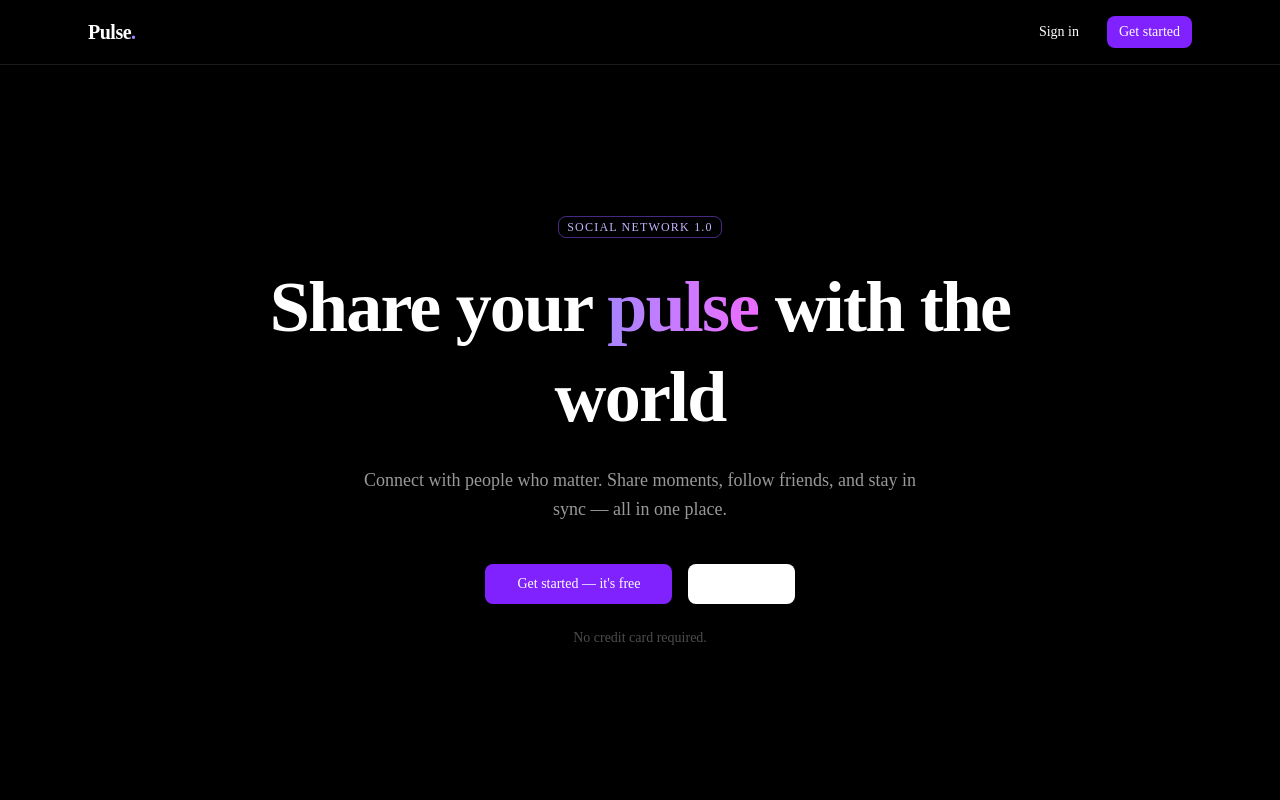
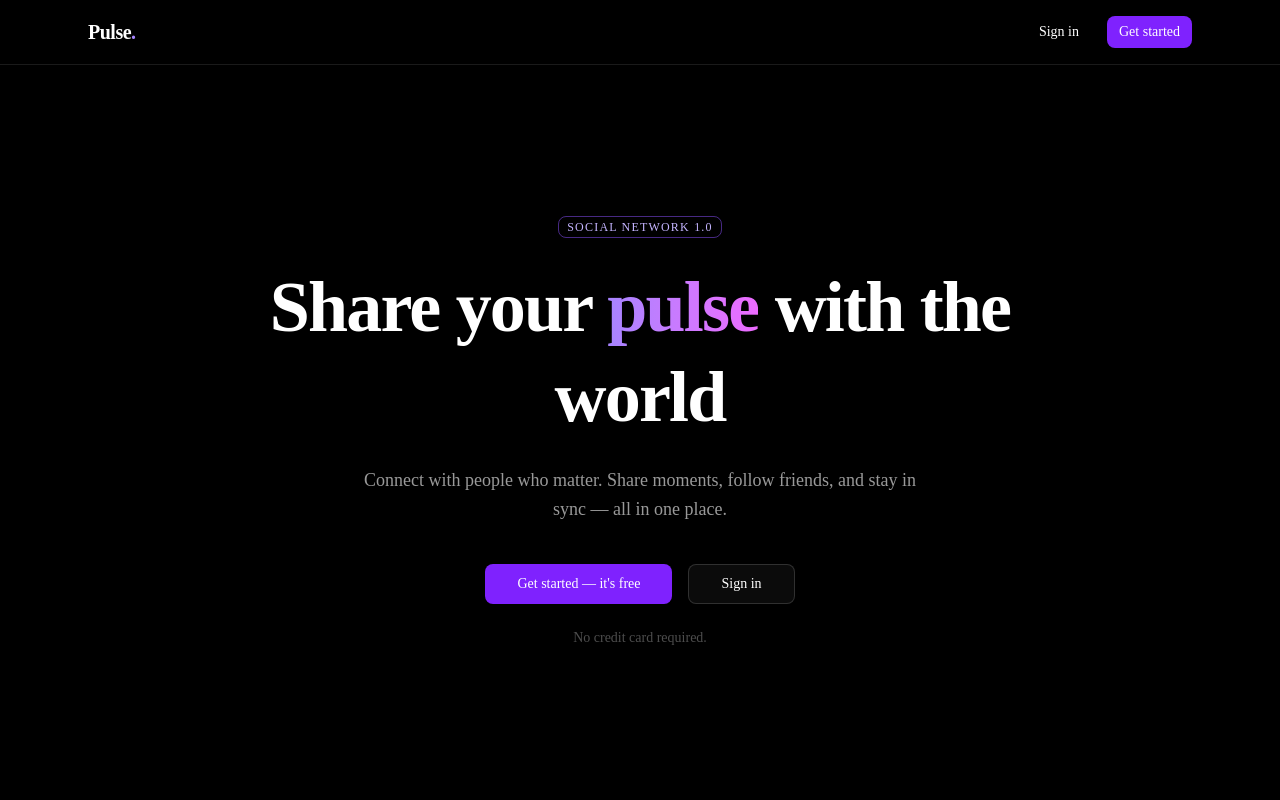
Before and after one commit to ejaramillom/cadre-test, a Next.js app: page / in a window 1280 px wide. Shown: the top 800 px of the page. Built offline with nearby package versions, Linux system fonts and the light colour scheme.

Commit message:
[CDR-004] fix: dark mode, navbar contrast, animated orb background

```diff
--- a/src/app/globals.css
+++ b/src/app/globals.css
@@ -128,3 +128,22 @@
     @apply font-sans;
   }
 }
+@keyframes float-slow {
+  0%, 100% { transform: translate(0, 0) scale(1); }
+  33% { transform: translate(30px, -40px) scale(1.05); }
+  66% { transform: translate(-20px, 20px) scale(0.95); }
+}
+
+@keyframes float-medium {
+  0%, 100% { transform: translate(0, 0) scale(1); }
+  40% { transform: translate(-35px, 30px) scale(1.08); }
+  70% { transform: translate(25px, -20px) scale(0.97); }
+}
+
+.animate-float-slow {
+  animation: float-slow 18s ease-in-out infinite;
+}
+
+.animate-float-medium {
+  animation: float-medium 14s ease-in-out infinite;
+}
--- a/src/app/layout.tsx
+++ b/src/app/layout.tsx
@@ -25,9 +25,9 @@
   return (
     <html
       lang="en"
-      className={`${geistSans.variable} ${geistMono.variable} h-full antialiased`}
+      className={`dark ${geistSans.variable} ${geistMono.variable} h-full antialiased`}
     >
-      <body className="min-h-full flex flex-col">{children}</body>
+      <body className="min-h-full flex flex-col bg-black text-white">{children}</body>
     </html>
   );
 }
--- a/src/components/organisms/Hero.tsx
+++ b/src/components/organisms/Hero.tsx
@@ -4,8 +4,13 @@
 
 export function Hero() {
   return (
-    <section className="relative min-h-screen flex flex-col items-center justify-center text-center px-6 pt-16">
-      <div className="absolute inset-0 -z-10 bg-[radial-gradient(ellipse_at_top,_var(--tw-gradient-stops))] from-violet-900/40 via-black to-black" />
+    <section className="relative min-h-screen flex flex-col items-center justify-center text-center px-6 pt-16 overflow-hidden">
+      {/* Animated orbs */}
+      <div className="pointer-events-none absolute inset-0 -z-10">
+        <div className="animate-float-slow absolute -top-32 -left-32 w-[500px] h-[500px] rounded-full bg-violet-600/20 blur-[120px]" />
+        <div className="animate-float-medium absolute -bottom-20 -right-20 w-[400px] h-[400px] rounded-full bg-fuchsia-600/15 blur-[100px]" style={{ animationDelay: "4s" }} />
+        <div className="animate-float-slow absolute top-1/2 left-1/2 -translate-x-1/2 -translate-y-1/2 w-[300px] h-[300px] rounded-full bg-violet-500/10 blur-[80px]" style={{ animationDelay: "9s" }} />
+      </div>
 
       <Badge variant="outline" className="mb-6 border-violet-500/50 text-violet-300 text-xs tracking-widest uppercase">
         Social Network 1.0
```
